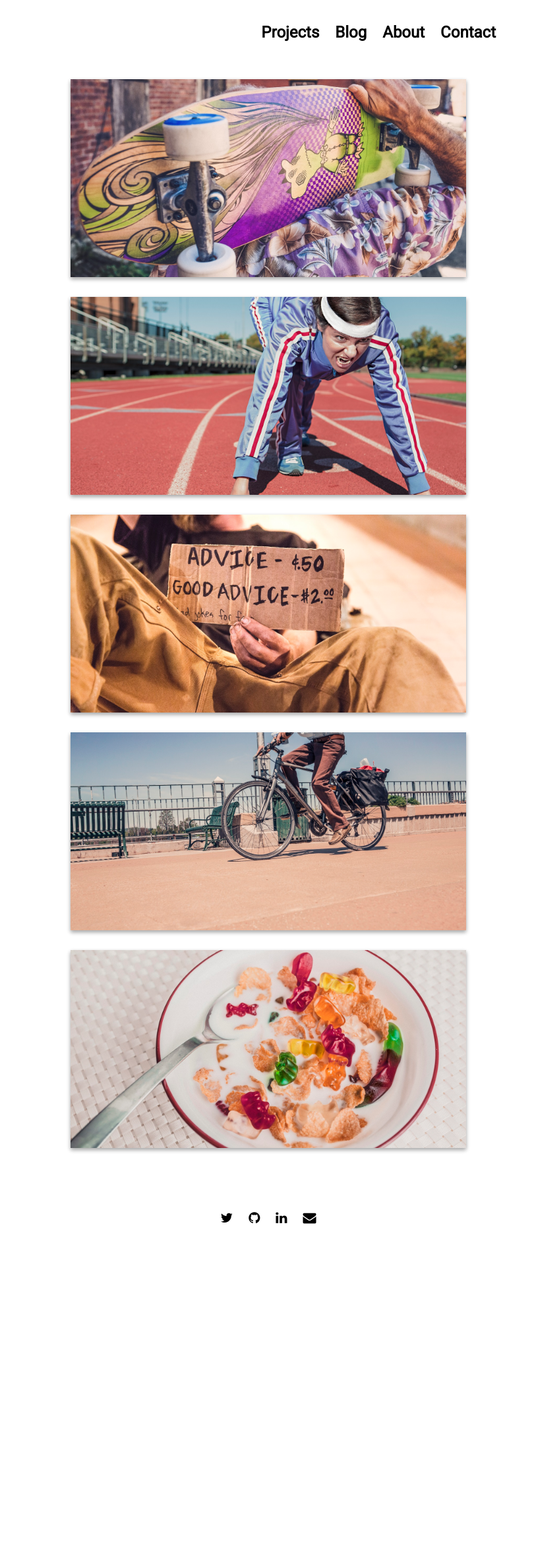
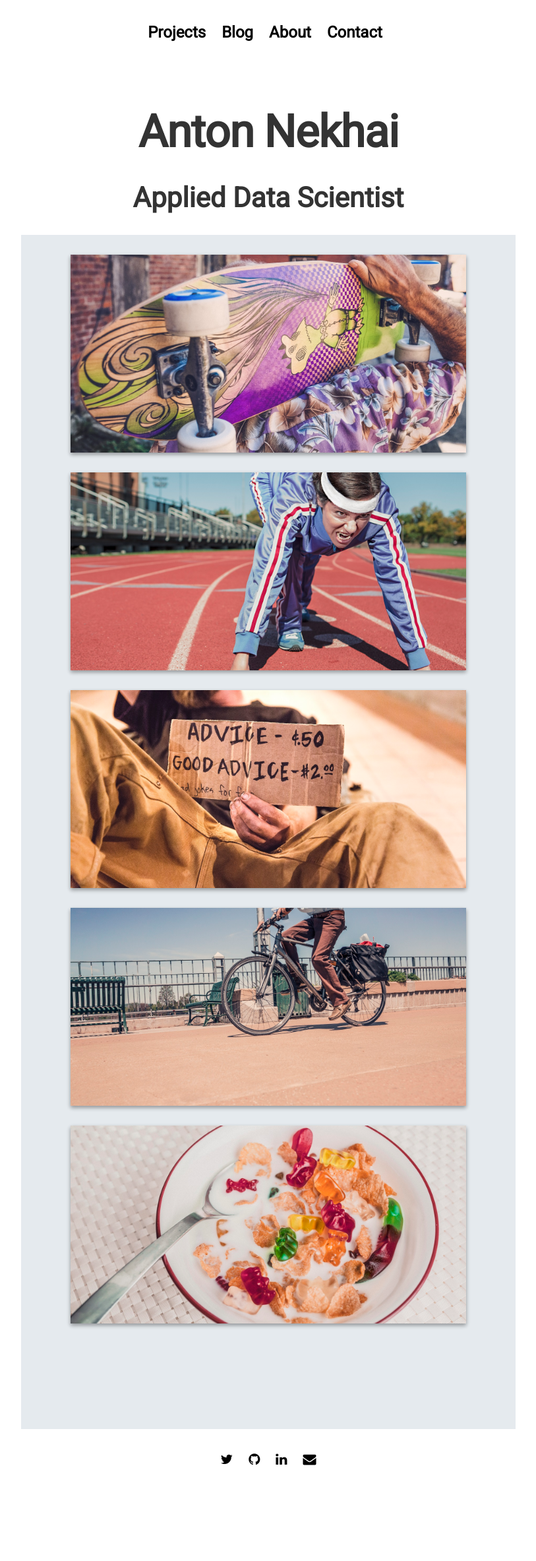
Before and after one commit to ANekhai/anekhai.github.io, a Jekyll site: the page built from index.md, in a window 1280 px wide. Shown: the whole page at 66% size, without its empty margins (233-1046 px from the left). Built offline with Jekyll 4.4.1, drawn with Linux system fonts in a browser that asks for light colours; nearby versions of some CDN libraries; before the commit the page ends 2000 px from its top, so only the background shows below that.

Commit message:
Formatting updates

```diff
--- a/_layouts/home.html
+++ b/_layouts/home.html
@@ -1,5 +1,9 @@
 ---
 layout: default
 ---
+<section>
+    <h1>Anton Nekhai</h1>
+    <h2>Applied Data Scientist</h2>
+</section>
 
 {% include projects.html %}
--- a/_sass/2-base/_base.sass
+++ b/_sass/2-base/_base.sass
@@ -13,12 +13,14 @@ h1, h2, h3, h4, h5, h6
 
 .huge, h1
   font-size: 68px
-  line-height: 1.05
+  line-height: 1.0
   letter-spacing: -1px
+  text-align: center
 
 .large, h2
   font-size: 42px
-  line-height: 1.14
+  line-height: 1.0
+  text-align: center
 
 .bigger, h3
   font-size: 26px
--- a/_sass/3-sections/_header.sass
+++ b/_sass/3-sections/_header.sass
@@ -1,18 +1,7 @@
 header
   height: 90px
-  .logo
-    float: left
-    margin: 30px
-    font:
-      size: 24px
-      weight: 700
-    a
-      display: inline-block
-      color: rgba(0,0,0,1)
-      &:hover
-        color: $accent-color
   nav
-    float: right
+    text-align: center
     margin: 30px 30px 0 0
     a
       display: inline-block
@@ -23,17 +12,3 @@ header
         weight: 700
       &:hover
         color: $accent-color
-
-@media (max-width: 768px)
-  header
-    .logo
-      margin: 10px 30px 0px 0px
-    nav
-      margin: 0px
-      margin-top: 18px
-      float: left
-      a
-        margin-left: 0px
-        margin-right: 20px
-        font:
-          size: 16px
```
